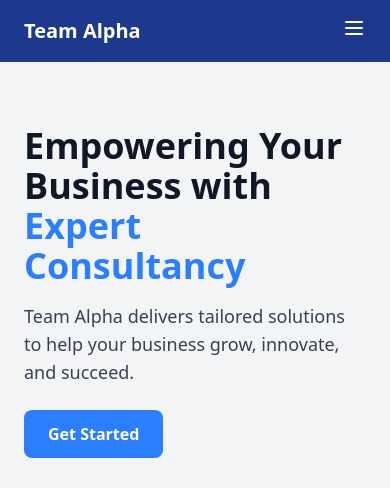
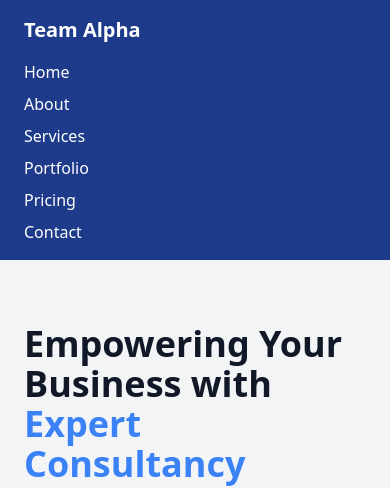
Before and after one commit to Manorkie25/TeamApha, a plain HTML site: page index.html in a window 390 px wide. Shown: the top 488 px of the page. Drawn offline with nearby package versions, Linux system fonts and the light colour scheme.

Commit message:
ALPHA READY

```diff
--- a/index.html
+++ b/index.html
@@ -5,19 +5,19 @@
     <meta name="viewport" content="width=device-width, initial-scale=1.0">
     <title>Apha</title>
     <link rel="stylesheet" href="./Styles/index.css">
-     <script src="https://cdn.jsdelivr.net/npm/@tailwindcss/browser@4"></script>
+    <script src="https://cdn.tailwindcss.com"></script>
 
 </head>
 <body>
 <!-- Navbar Start -->
-<nav class="bg-blue-900 text-white px-6 py-4 flex items-center justify-between">
+
+   <nav class="bg-blue-900 text-white px-6 py-4 flex flex-col md:flex-row md:items-center md:justify-between">
     <!-- Logo -->
-    <div class="flex items-center space-x-2">
+    <div class="flex items-center space-x-2 mb-4 md:mb-0">
         <span class="font-bold text-xl">Team Alpha</span>
     </div>
-    <!-- Desktop Nav Links: Evenly spaced and centered -->
-    <div class="hidden md:flex flex-1 justify-center">
-        <div class="flex space-x-12">
+    <!-- Nav Links: Stack vertically on mobile, horizontally on desktop -->
+    <div class="flex flex-col space-y-2 md:flex-row md:space-y-0 md:space-x-12 md:items-center w-full md:w-auto">
         <a href="#home" class="hover:text-blue-400 scroll-smooth">Home</a>
         <a href="#about" class="hover:text-blue-400 scroll-smooth">About</a>
         <a href="#services" class="hover:text-blue-400 scroll-smooth">Services</a>
@@ -25,27 +25,7 @@
         <a href="#pricing" class="hover:text-blue-400 scroll-smooth">Pricing</a>
         <a href="#contact" class="hover:text-blue-400 scroll-smooth">Contact</a>
     </div>
-    </div>
-    <!-- Mobile Menu Button -->
-    <div class="md:hidden">
-        <button id="menu-btn" class="focus:outline-none">
-            <svg class="w-6 h-6" fill="none" stroke="currentColor" stroke-width="2"
-                viewBox="0 0 24 24">
-                <path stroke-linecap="round" stroke-linejoin="round"
-                    d="M4 6h16M4 12h16M4 18h16" />
-            </svg>
-        </button>
-    </div>
 </nav>
-<!-- Mobile Nav Links -->
-<div id="mobile-menu" class="md:hidden bg-gray-900 text-white px-6 py-4 hidden flex-col space-y-4">
-    <a href="home" class="hover:text-blue-400 scroll-smooth">Home</a>
-            <a href="about" class="hover:text-blue-400 scroll-smooth">About</a>
-            <a href="#services" class="hover:text-blue-400 scroll-smooth">Services</a>
-            <a href="#portfolio" class="hover:text-blue-400 scroll-smooth">Portfolio</a>
-            <a href="#pricing" class="hover:text-blue-400 scroll-smooth">Pricing</a>
-            <a href="#contact" class="hover:text-blue-400 scroll-smooth">Contact</a>
-</div>
 <style>
   html {
     scroll-behavior: smooth;
```
Lines whose indentation alone changed are shown as unchanged.
